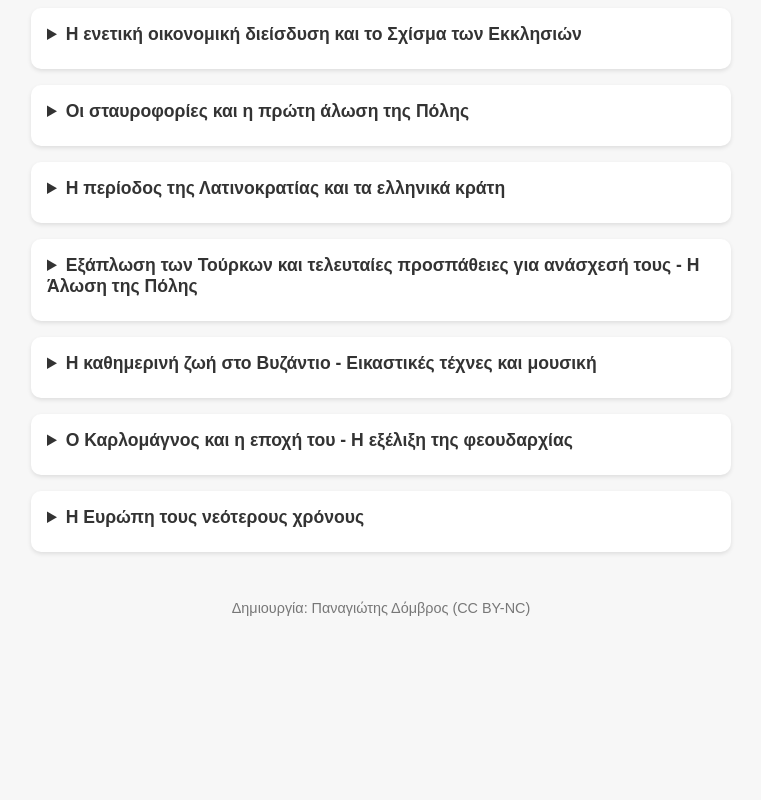
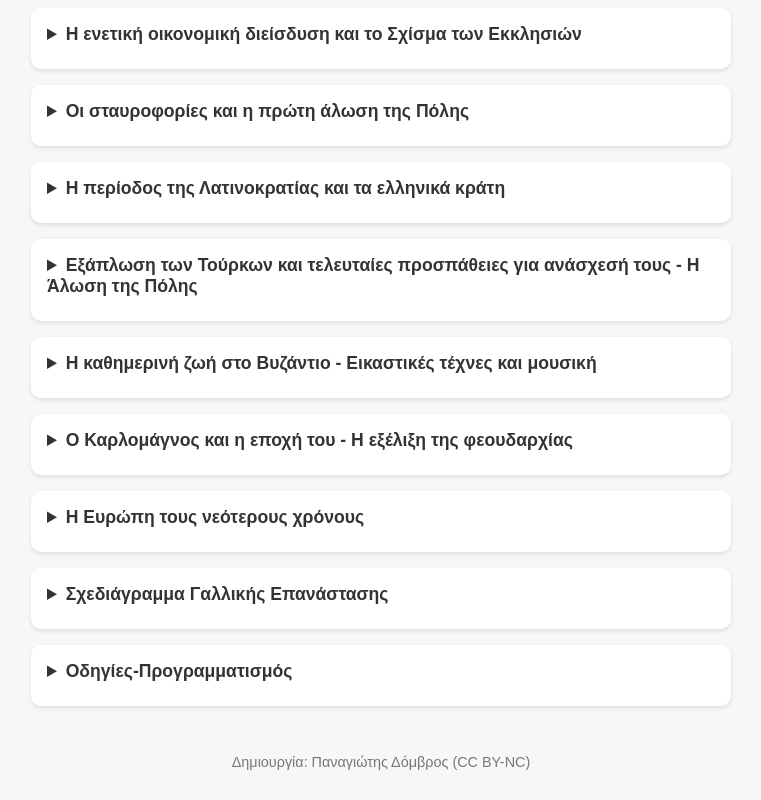
Before and after one commit to pa-domvros/historyb, a plain HTML site: page index.html in a window 1280 px wide. Shown: the part 1214-2014 px from the top of the page, without its empty margins (259-1020 px from the left). Before the commit the page ends 1860 px from the top, so only its background shows below. Drawn offline with Linux system fonts and the light colour scheme.

Commit message:
Add files via upload

```diff
--- a/index.html
+++ b/index.html
@@ -33,6 +33,8 @@
     <details><summary>Η καθημερινή ζωή στο Βυζάντιο - Εικαστικές τέχνες και μουσική</summary><ul><li><a href="17/index.html" target="_blank">Άνοιγμα</a></li></ul></details>
     <details><summary>Ο Καρλομάγνος και η εποχή του - Η εξέλιξη της φεουδαρχίας</summary><ul><li><a href="18/index.html" target="_blank">Άνοιγμα</a></li></ul></details>
     <details><summary>Η Ευρώπη τους νεότερους χρόνους</summary><ul><li><a href="19/index.html" target="_blank">Άνοιγμα</a></li></ul></details>
+    <details><summary>Σχεδιάγραμμα Γαλλικής Επανάστασης</summary><ul><li><a href="20/index.html" target="_blank">Άνοιγμα</a></li></ul></details>
+    <details><summary>Οδηγίες-Προγραμματισμός</summary><ul><li><a href="21/index.html" target="_blank">Άνοιγμα</a></li></ul></details>
   </main>
 
   <footer>
```
